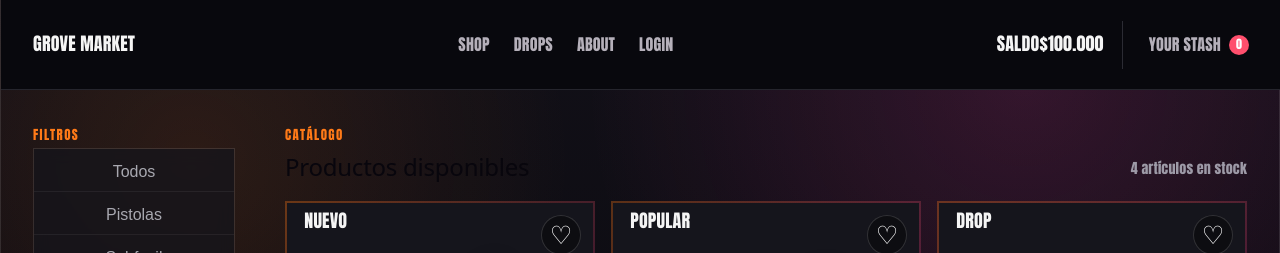
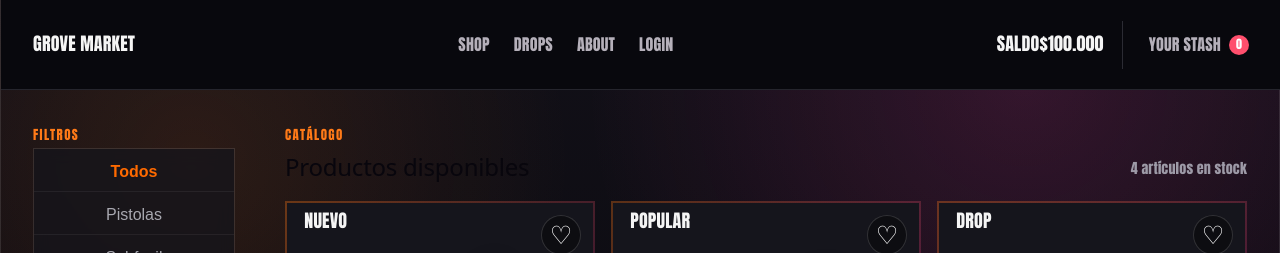
Before and after one commit to jaavi3ra/ShopArmasV2, a React (Vite) app: page / in a window 1280 px wide. Shown: the top 253 px of the page. Built offline with nearby package versions, Linux system fonts and the light colour scheme.

Commit message:
edited filtro

```diff
--- a/src/components/template/HomeTemplate.jsx
+++ b/src/components/template/HomeTemplate.jsx
@@ -5,11 +5,12 @@ import { MensajeSpan } from "../molecule/mensajeSpan";
 
 
 
-export function HomeTemplate({   children,
+export function HomeTemplate({ children,
   stock = 0,
   nombreProducto,
   activeFilter,
-  onFilterChange}) {
+  onFilterChange
+}) {
   console.log("TEMPLATE RECIBE:", nombreProducto);
   return (
     <>
--- a/src/pages/home.jsx
+++ b/src/pages/home.jsx
@@ -8,6 +8,17 @@ import "../styles/pages/homePage.css";
 export function Home({ agregarAlCarrito, carrito }) {
   const [nombreProducto, setNombreProducto] = useState("");
   const productos = obtenerTodosLosProductos();
+  // Estado del filtro
+  const [activeFilter, setActiveFilter] = useState("Todos");
+
+  // Filtrar productos por categoría
+  const productosFiltrados = productos.filter((product) => {
+    return (
+      activeFilter === "Todos" ||
+      product.category === activeFilter
+    );
+  });
+
   function agregarProducto(producto) {
   agregarAlCarrito(producto);
   setNombreProducto(producto.name);
@@ -17,17 +28,20 @@ export function Home({ agregarAlCarrito, carrito }) {
     }, 3000);
   }
 
+
   return (
     <div>
        <HomeTemplate
-        stock={productos.length}
+      stock={productosFiltrados.length}
       nombreProducto={nombreProducto}
+      activeFilter={activeFilter}
+      onFilterChange={setActiveFilter}
     >
-        {productos.map((product) => (
+      {productosFiltrados.map((product) => (
         <ProductCard
           key={product.id}
           product={product}
-            onAgregarProducto={() => agregarProducto(product)}
+          onAgregarProducto={agregarProducto}
         />
       ))}
     </HomeTemplate>
```
Lines whose indentation alone changed are shown as unchanged.
